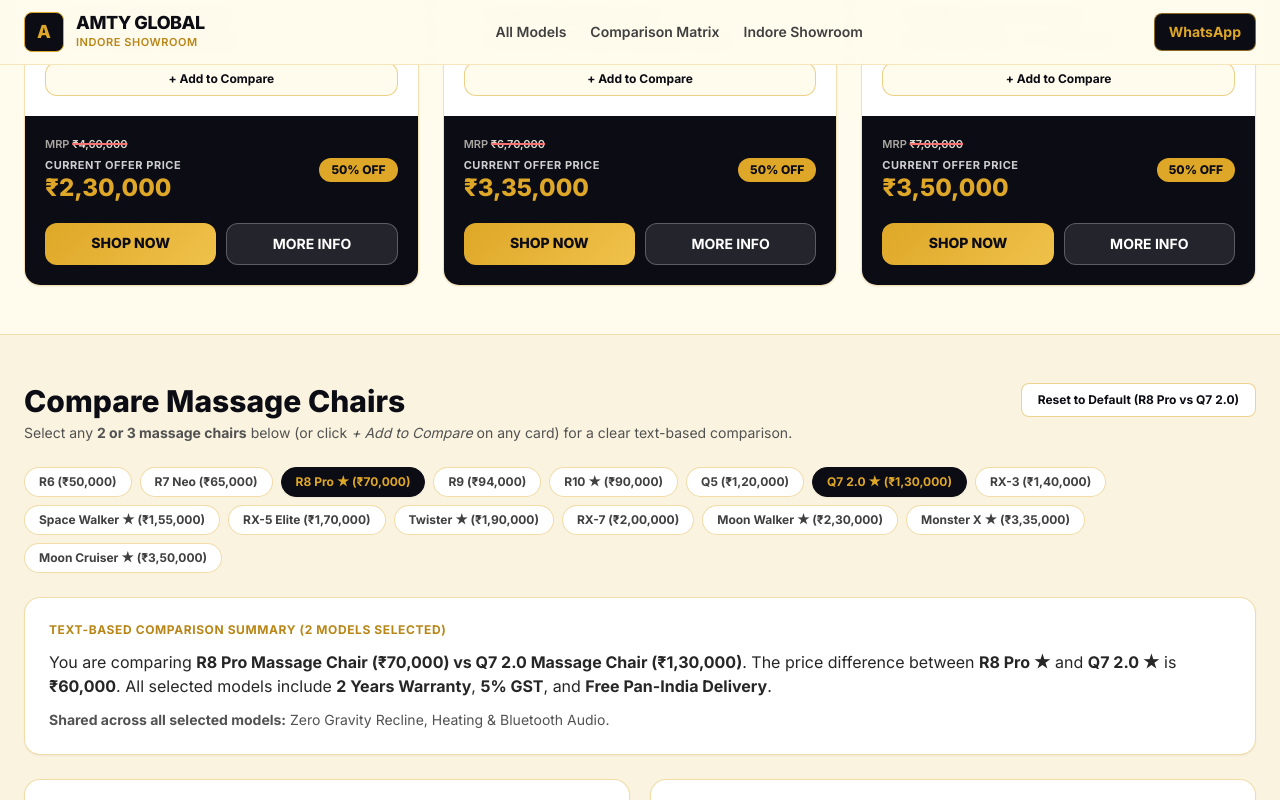
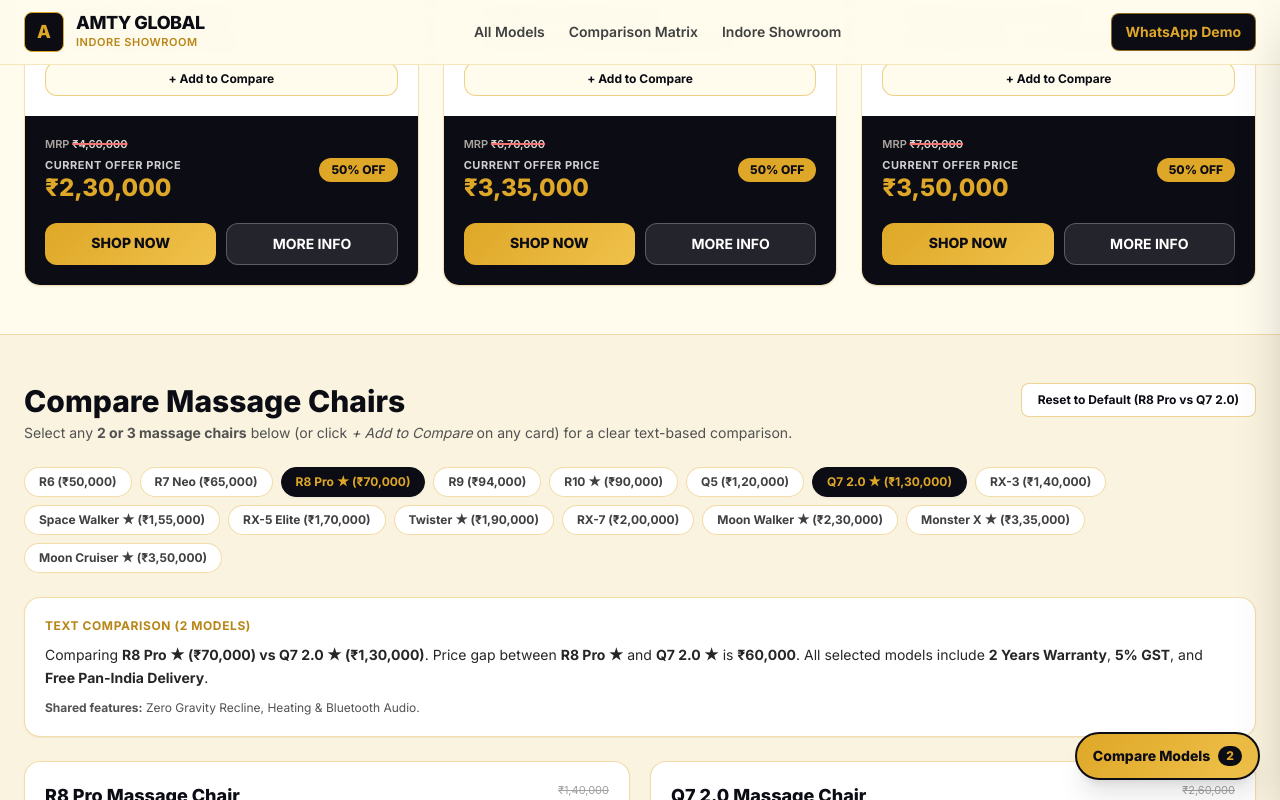
Before and after one commit to lid4018kapil-arch/AMTY-GLOBAL-INDORE, a plain HTML site: page index.html in a window 1280 px wide. Both pictures are taken after a click on the button "Reset to Default (R8 Pro vs Q7 2.0)". Shown: the part 3557-4357 px from the top of the page. Drawn offline with nearby package versions, Linux system fonts and the light colour scheme.

Commit message:
Add files via upload

```diff
--- a/index.html
+++ b/index.html
@@ -8,6 +8,33 @@
   <link rel="preconnect" href="https://fonts.googleapis.com" />
   <link rel="preconnect" href="https://fonts.gstatic.com" crossorigin />
   <link href="https://fonts.googleapis.com/css2?family=Inter:wght@400;500;600;700;800&display=swap" rel="stylesheet" />
+
+  <!-- Floating Compare Reopen Pill -->
+  <button id="floatingCompareBtn" type="button"
+          class="hidden fixed bottom-5 right-5 z-40 gold-gradient text-navy font-extrabold text-xs sm:text-sm px-4 py-3 rounded-full shadow-xl border-2 border-navy flex items-center gap-2 hover:opacity-95 transition">
+    <span>Compare Models</span>
+    <span id="floatingCompareCount" class="bg-navy text-gold px-2 py-0.5 rounded-full text-xs">2</span>
+  </button>
+
+  <!-- Right-Side Slide-Over Compare Drawer -->
+  <div id="compareBackdrop" class="hidden fixed inset-0 bg-black/50 backdrop-blur-xs z-50 transition-opacity"></div>
+  <aside id="compareDrawer" aria-label="Model Comparison Drawer"
+         class="fixed inset-y-0 right-0 z-50 w-full max-w-md sm:max-w-lg bg-cream border-l-2 border-gold shadow-2xl transform translate-x-full transition-transform duration-300 flex flex-col">
+    <div class="bg-navy text-cream px-5 py-4 flex items-center justify-between border-b border-gold/40">
+      <div>
+        <div class="text-xs font-bold uppercase tracking-wider text-gold">Live Comparison</div>
+        <h3 id="drawerTitle" class="text-base sm:text-lg font-extrabold">Selected Models (2/3)</h3>
+      </div>
+      <div class="flex items-center gap-2">
+        <button id="drawerResetBtn" type="button" class="text-xs font-semibold text-cream/80 hover:text-gold px-2.5 py-1 rounded border border-white/20">Reset</button>
+        <button id="closeDrawerBtn" type="button" aria-label="Close comparison drawer" class="w-8 h-8 rounded-lg bg-white/10 hover:bg-white/20 text-white font-bold flex items-center justify-center">✕</button>
+      </div>
+    </div>
+
+    <div id="drawerChips" class="px-5 py-3 bg-creamDark/70 border-b border-gold/30 flex flex-wrap gap-2"></div>
+    <div id="drawerBody" class="flex-1 overflow-y-auto p-5 space-y-4"></div>
+  </aside>
+
   <script>
     tailwind.config = {
       theme: {
@@ -66,7 +93,7 @@
         <a href="https://wa.me/918319950609?text=Hello%20AMTY%20Global%20Indore%2C%20I%20would%20like%20to%20book%20a%20free%20massage%20chair%20demo%20at%20your%20showroom."
            target="_blank" rel="noopener noreferrer"
            class="bg-navy text-gold border border-gold/60 hover:bg-navySoft px-3.5 py-2 rounded-lg text-xs sm:text-sm font-bold transition">
-          WhatsApp
+          WhatsApp Demo
         </a>
       </div>
     </div>
@@ -108,16 +135,16 @@
         </p>
         <div class="grid grid-cols-2 gap-3 text-sm">
           <a href="tel:+918319950609" class="bg-navy border border-gold/30 rounded-xl p-3 hover:border-gold transition">
-            <div class="text-[11px] text-cream/60">Call</div>
+            <div class="text-[11px] text-cream/60">Call / WhatsApp 1</div>
             <div class="font-bold text-gold mt-0.5">8319950609</div>
           </a>
           <a href="tel:+918349106609" class="bg-navy border border-gold/30 rounded-xl p-3 hover:border-gold transition">
-            <div class="text-[11px] text-cream/60">Call</div>
+            <div class="text-[11px] text-cream/60">Call / WhatsApp 2</div>
             <div class="font-bold text-gold mt-0.5">8349106609</div>
           </a>
         </div>
         <div class="text-xs text-cream/70 pt-1">
-
+          Every <strong>Shop Now</strong> or <strong>More Info</strong> button opens WhatsApp with your selected model pre-filled.
         </div>
       </div>
     </div>
@@ -798,19 +825,122 @@
         return `https://wa.me/918319950609?text=${encodeURIComponent(msg)}`;
       }
 
+      const drawer = document.getElementById('compareDrawer');
+      const backdrop = document.getElementById('compareBackdrop');
+      const closeDrawerBtn = document.getElementById('closeDrawerBtn');
+      const drawerResetBtn = document.getElementById('drawerResetBtn');
+      const drawerTitle = document.getElementById('drawerTitle');
+      const drawerChips = document.getElementById('drawerChips');
+      const drawerBody = document.getElementById('drawerBody');
+      const floatingBtn = document.getElementById('floatingCompareBtn');
+      const floatingCount = document.getElementById('floatingCompareCount');
+
+      function openDrawer() {
+        if (!drawer || !backdrop) return;
+        backdrop.classList.remove('hidden');
+        drawer.classList.remove('translate-x-full');
+      }
+
+      function closeDrawer() {
+        if (!drawer || !backdrop) return;
+        drawer.classList.add('translate-x-full');
+        backdrop.classList.add('hidden');
+      }
+
+      if (closeDrawerBtn) closeDrawerBtn.addEventListener('click', closeDrawer);
+      if (backdrop) backdrop.addEventListener('click', closeDrawer);
+      if (floatingBtn) floatingBtn.addEventListener('click', openDrawer);
+      if (drawerResetBtn) {
+        drawerResetBtn.addEventListener('click', () => {
+          selectedModels = ['R8 Pro Massage Chair', 'Q7 2.0 Massage Chair'];
+          renderCompare();
+        });
+      }
+
+      function buildComparisonHTML(items, compact) {
+        if (items.length < 2) {
+          return `
+            <div class="bg-white rounded-2xl border border-gold/40 p-5 text-center space-y-2">
+              <p class="text-sm text-neutral-700 font-semibold">${items.length === 1 ? `<strong>${items[0].short}</strong> selected (1/3).` : 'No models selected yet.'}</p>
+              <p class="text-xs text-neutral-600">Click <strong>+ Add to Compare</strong> on ${items.length === 1 ? '1 or 2 more massage chairs' : '2 or 3 massage chairs'} to view the side-by-side text comparison.</p>
+            </div>`;
+        }
+
+        const sorted = [...items].sort((a, b) => a.priceNum - b.priceNum);
+        const lowest = sorted[0];
+        const highest = sorted[sorted.length - 1];
+        const diff = (highest.priceNum - lowest.priceNum).toLocaleString('en-IN');
+        const shared = items[0].features.filter(f => items.every(m => m.features.includes(f)));
+
+        const summaryHtml = `
+          <div class="bg-white rounded-2xl border border-gold/40 p-5 shadow-sm space-y-2.5">
+            <div class="text-xs font-bold uppercase tracking-wider text-goldDark">Text Comparison (${items.length} Models)</div>
+            <p class="text-sm text-neutral-800 leading-relaxed">
+              Comparing <strong>${items.map(m => `${m.short} (${m.offer})`).join(' vs ')}</strong>.
+              Price gap between <strong>${lowest.short}</strong> and <strong>${highest.short}</strong> is <strong>₹${diff}</strong>.
+              ${highest.warranty === '4 Years' && lowest.warranty === '2 Years'
+                ? `Stepping up to <strong>${highest.short}</strong> also upgrades warranty from <strong>2 Years</strong> to <strong>4 Years</strong>.`
+                : `All selected models include <strong>${lowest.warranty} Warranty</strong>, <strong>5% GST</strong>, and <strong>Free Pan-India Delivery</strong>.`}
+            </p>
+            <p class="text-xs text-neutral-600">
+              <strong>Shared features:</strong> ${shared.length ? shared.join(', ') : '5% GST Included, Free Pan-India Delivery'}.
+            </p>
+          </div>
+        `;
+
+        const gridClass = compact ? 'space-y-4' : `grid ${items.length === 3 ? 'md:grid-cols-3' : 'md:grid-cols-2'} gap-5`;
+        const cardsHtml = `
+          <div class="${gridClass}">
+            ${items.map(m => {
+              const uniqueToThis = m.features.filter(f => items.some(other => other.name !== m.name && !other.features.includes(f)));
+              return `
+                <div class="bg-white rounded-2xl border border-gold/40 p-4 sm:p-5 shadow-sm flex flex-col justify-between space-y-3">
+                  <div class="space-y-2.5">
+                    <div class="flex items-start justify-between gap-2 border-b border-gold/20 pb-2.5">
+                      <div>
+                        <h4 class="text-base sm:text-lg font-extrabold text-navy">${m.name}</h4>
+                        <div class="text-xs text-neutral-500 mt-0.5">${m.warranty} • ${m.track}</div>
+                      </div>
+                      <div class="text-right shrink-0">
+                        <div class="text-[11px] text-neutral-400 line-through">${m.mrp}</div>
+                        <div class="text-lg font-extrabold text-goldDark">${m.offer}</div>
+                      </div>
+                    </div>
+                    <div>
+                      <div class="text-[11px] font-bold uppercase tracking-wider text-navy mb-0.5">Best For</div>
+                      <p class="text-xs sm:text-sm text-neutral-700">${m.bestFor}</p>
+                    </div>
+                    <div>
+                      <div class="text-[11px] font-bold uppercase tracking-wider text-emerald-700 mb-1">Key Additions / Standouts</div>
+                      ${uniqueToThis.length
+                        ? `<ul class="space-y-1 text-xs sm:text-sm text-neutral-800">${uniqueToThis.map(u => `<li class="flex items-start gap-1.5"><span class="text-emerald-600 font-bold">✓</span><span>${u}</span></li>`).join('')}</ul>`
+                        : `<p class="text-xs sm:text-sm text-neutral-600">Covers all shared baseline features at the lowest price in this set.</p>`
+                      }
+                    </div>
+                  </div>
+                  <a href="${waBuyUrl(m)}" target="_blank" rel="noopener noreferrer"
+                     class="gold-gradient text-navy font-extrabold text-xs py-2.5 px-4 rounded-xl text-center block hover:opacity-95 transition">
+                    Enquire / Buy ${m.short} on WhatsApp
+                  </a>
+                </div>
+              `;
+            }).join('')}
+          </div>
+        `;
+        return summaryHtml + cardsHtml;
+      }
+
       function renderCompare() {
-        // Update picker pills
         if (pickerEl) {
           pickerEl.innerHTML = COMPARE_DATA.map(m => {
             const active = selectedModels.includes(m.name);
             return `<button type="button" data-pick="${m.name}" class="pick-btn px-3.5 py-1.5 rounded-full text-xs font-bold border transition ${active ? 'bg-navy text-gold border-navy shadow-sm' : 'bg-white text-neutral-700 border-gold/40 hover:border-navy'}">${m.short} (${m.offer})</button>`;
           }).join('');
           pickerEl.querySelectorAll('.pick-btn').forEach(btn => {
-            btn.addEventListener('click', () => toggleModel(btn.dataset.pick));
+            btn.addEventListener('click', () => toggleModel(btn.dataset.pick, false));
           });
         }
 
-        // Sync "+ Add to Compare" card buttons
         document.querySelectorAll('.compare-card-btn').forEach(btn => {
           const active = selectedModels.includes(btn.dataset.model);
           btn.textContent = active ? '✓ Selected for Compare' : '+ Add to Compare';
@@ -821,87 +951,29 @@
           btn.classList.toggle('text-navy', !active);
         });
 
-        if (!outputEl) return;
         const items = selectedModels.map(n => COMPARE_DATA.find(m => m.name === n)).filter(Boolean);
 
-        if (items.length < 2) {
-          outputEl.innerHTML = `
-            <div class="bg-white rounded-2xl border border-gold/40 p-6 text-center">
-              <p class="text-sm sm:text-base text-neutral-700 font-medium">Select at least <strong>2 massage chairs</strong> above (up to 3) to see a side-by-side text comparison.</p>
-            </div>`;
-          return;
+        if (outputEl) outputEl.innerHTML = buildComparisonHTML(items, false);
+        if (drawerTitle) drawerTitle.textContent = `Selected Models (${items.length}/3)`;
+        if (floatingBtn && floatingCount) {
+          floatingCount.textContent = String(items.length);
+          floatingBtn.classList.toggle('hidden', items.length === 0);
         }
-
-        const sorted = [...items].sort((a, b) => a.priceNum - b.priceNum);
-        const lowest = sorted[0];
-        const highest = sorted[sorted.length - 1];
-        const diff = (highest.priceNum - lowest.priceNum).toLocaleString('en-IN');
-
-        // Shared features across all selected
-        const shared = items[0].features.filter(f => items.every(m => m.features.includes(f)));
-
-        const summaryHtml = `
-          <div class="bg-white rounded-2xl border border-gold/40 p-6 shadow-sm space-y-3">
-            <div class="text-xs font-bold uppercase tracking-wider text-goldDark">Text-Based Comparison Summary (${items.length} Models Selected)</div>
-            <p class="text-sm sm:text-base text-neutral-800 leading-relaxed">
-              You are comparing <strong>${items.map(m => `${m.name} (${m.offer})`).join(' vs ')}</strong>.
-              The price difference between <strong>${lowest.short}</strong> and <strong>${highest.short}</strong> is <strong>₹${diff}</strong>.
-              ${highest.warranty === '4 Years' && lowest.warranty === '2 Years'
-                ? `Moving up to <strong>${highest.short}</strong> also doubles your coverage from <strong>2 Years</strong> to a <strong>4-Year Extended Warranty</strong>.`
-                : `All selected models include <strong>${lowest.warranty} Warranty</strong>, <strong>5% GST</strong>, and <strong>Free Pan-India Delivery</strong>.`}
-            </p>
-            <p class="text-xs sm:text-sm text-neutral-600">
-              <strong>Shared across all selected models:</strong> ${shared.length ? shared.join(', ') : '5% GST Included, Free Pan-India Delivery'}.
-            </p>
-          </div>
-        `;
-
-        const cardsHtml = `
-          <div class="grid ${items.length === 3 ? 'md:grid-cols-3' : 'md:grid-cols-2'} gap-5">
-            ${items.map(m => {
-              const uniqueToThis = m.features.filter(f => items.some(other => other.name !== m.name && !other.features.includes(f)));
-              return `
-                <div class="bg-white rounded-2xl border border-gold/40 p-5 shadow-sm flex flex-col justify-between space-y-4">
-                  <div class="space-y-3">
-                    <div class="flex items-start justify-between gap-2 border-b border-gold/20 pb-3">
-                      <div>
-                        <h3 class="text-lg font-extrabold text-navy">${m.name}</h3>
-                        <div class="text-xs text-neutral-500 mt-0.5">${m.warranty} Warranty • ${m.track}</div>
-                      </div>
-                      <div class="text-right">
-                        <div class="text-[11px] text-neutral-400 line-through">${m.mrp}</div>
-                        <div class="text-xl font-extrabold text-goldDark">${m.offer}</div>
-                      </div>
-                    </div>
-
-                    <div>
-                      <div class="text-xs font-bold uppercase tracking-wider text-navy mb-1">Best For</div>
-                      <p class="text-sm text-neutral-700">${m.bestFor}</p>
-                    </div>
-
-                    <div>
-                      <div class="text-xs font-bold uppercase tracking-wider text-emerald-700 mb-1">What This Model Adds / Stands Out For</div>
-                      ${uniqueToThis.length
-                        ? `<ul class="space-y-1 text-sm text-neutral-800">${uniqueToThis.map(u => `<li class="flex items-start gap-1.5"><span class="text-emerald-600 font-bold">✓</span><span>${u}</span></li>`).join('')}</ul>`
-                        : `<p class="text-sm text-neutral-600">Covers all the shared baseline features at the most accessible price point in this comparison.</p>`
-                      }
-                    </div>
-                  </div>
-
-                  <a href="${waBuyUrl(m)}" target="_blank" rel="noopener noreferrer"
-                     class="gold-gradient text-navy font-extrabold text-xs sm:text-sm py-2.5 px-4 rounded-xl text-center block hover:opacity-95 transition">
-                    Enquire / Buy ${m.short} on WhatsApp
-                  </a>
-                </div>
-              `;
-            }).join('')}
-          </div>
-        `;
-
-        outputEl.innerHTML = summaryHtml + cardsHtml;
+        if (drawerChips) {
+          drawerChips.innerHTML = items.map(m => `
+            <span class="inline-flex items-center gap-1.5 bg-navy text-gold text-xs font-bold px-3 py-1 rounded-full">
+              <span>${m.short}</span>
+              <button type="button" data-remove="${m.name}" class="remove-chip text-white/80 hover:text-white font-bold">✕</button>
+            </span>
+          `).join('');
+          drawerChips.querySelectorAll('.remove-chip').forEach(btn => {
+            btn.addEventListener('click', () => toggleModel(btn.dataset.remove, false));
+          });
+        }
+        if (drawerBody) drawerBody.innerHTML = buildComparisonHTML(items, true);
       }
 
-      function toggleModel(name) {
+      function toggleModel(name, shouldOpenDrawer) {
         if (selectedModels.includes(name)) {
           selectedModels = selectedModels.filter(m => m !== name);
         } else {
@@ -911,17 +983,12 @@
           selectedModels.push(name);
         }
         renderCompare();
+        if (shouldOpenDrawer) openDrawer();
       }
 
       document.querySelectorAll('.compare-card-btn').forEach(btn => {
         btn.addEventListener('click', () => {
-          toggleModel(btn.dataset.model);
-          if (selectedModels.length >= 2) {
-            const compSec = document.getElementById('compare');
-            if (compSec && selectedModels.length === 2) {
-              // keep smooth UX without jarring scroll on first click
-            }
-          }
+          toggleModel(btn.dataset.model, true);
         });
       });
 
```
